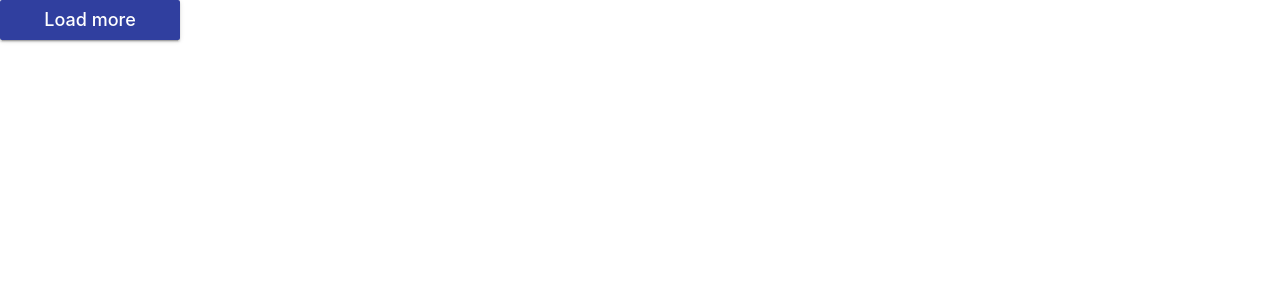
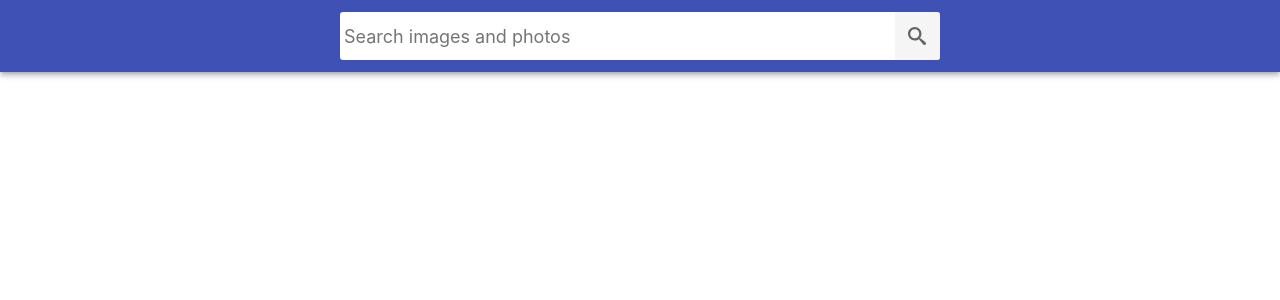
Before and after one commit to Kostya9911/goit-react-hw-03-image-finder, a React (Create React App) app: page / in a window 1280 px wide. Shown: the top 300 px of the page. Built offline with nearby package versions, Linux system fonts and the light colour scheme.

Commit message:
add many codes

```diff
--- a/package.json
+++ b/package.json
@@ -7,8 +7,10 @@
     "@testing-library/jest-dom": "^5.16.3",
     "@testing-library/react": "^12.1.4",
     "@testing-library/user-event": "^13.5.0",
+    "axios": "^1.5.0",
     "react": "^18.1.0",
     "react-dom": "^18.1.0",
+    "react-loader-spinner": "^5.4.5",
     "react-scripts": "5.0.1",
     "web-vitals": "^2.1.3"
   },
--- /dev/null
+++ b/src/api.js
@@ -0,0 +1,12 @@
+import axios from 'axios';
+
+axios.defaults.baseURL = 'https://pixabay.com/api/';
+const KEY = '33109675-647afcf76cb57c4c0eb06a2e1';
+
+export const fetchImages = async (name, page) => {
+  console.log(page);
+  const resp = await axios.get(
+    `?q=${name}&page=${page}&key=${KEY}&image_type=photo&orientation=horizontal&per_page=12`
+  );
+  return resp.data;
+};
--- a/src/components/App.jsx
+++ b/src/components/App.jsx
@@ -1,18 +1,102 @@
 import React, { Component } from 'react';
 // import {Modal} from './Modal/Modal';
-// import { Searchbar } from './Searchbar/Searchbar';
+import { Searchbar } from './Searchbar/Searchbar';
 // import {Loader} from './Loader/Loader';
 import { Button } from './Button/Button';
 import { ImageGallery } from './ImageGallery/ImageGallery';
 
-// import css from '';
+import { fetchImages } from 'api';
+
+import { Audio } from 'react-loader-spinner';
+
+import css from './App.module.css';
 
 export default class App extends Component {
+  state = {
+    query: '',
+    images: [],
+    page: 1,
+    loading: false,
+    error: false,
+    loadMore: false,
+  };
+
+  handleSubmit = evt => {
+    evt.preventDefault();
+    this.setState({
+      query: evt.target.elements.query.value,
+      images: [],
+      page: 1,
+    });
+    evt.target.reset();
+  };
+
+  handleLoadMore = () => {
+    this.setState(prevState => ({ page: prevState.page + 1 }));
+  };
+
+  // async componentDidMount() {
+  //   try {
+  //     this.setState({ loading: true, error: false });
+  //     console.log(this.state.query);
+  //     const arrayImages = await fetchImages(this.state.query);
+  //     this.setState({ images: arrayImages.hits });
+  //     // console.log(arrayImages);
+  //   } catch (error) {
+  //     this.setState({ error: true });
+  //   } finally {
+  //     this.setState({ loading: false });
+  //   }
+  // }
+
+  async componentDidUpdate(prevProps, prevState) {
+    if (
+      this.state.page !== prevState.page ||
+      this.state.query !== prevState.query
+    ) {
+      try {
+        this.setState({ loading: true, error: false });
+
+        const { hits, totalHits } = await fetchImages(
+          this.state.query,
+          this.state.page
+        );
+        // const { hits, totalHits } = arrayImages;
+
+        this.setState(prev => ({
+          images: [...prev.images, ...hits],
+          loadMore: this.state.page < Math.ceil(totalHits / 12),
+        }));
+      } catch (error) {
+        this.setState({ error: true });
+      } finally {
+        this.setState({ loading: false });
+      }
+    }
+  }
+
   render() {
+    // console.log(this.state);
+    const { images, loading, error, loadMore } = this.state;
     return (
-      <div>
-        <ImageGallery></ImageGallery>
-        <Button>Load more</Button>
+      <div className={css.App}>
+        <Searchbar onSubmit={this.handleSubmit}></Searchbar>
+        {loading && (
+          <Audio
+            height="80"
+            width="80"
+            radius="9"
+            color="green"
+            ariaLabel="three-dots-loading"
+            wrapperStyle
+            wrapperClass
+          />
+        )}
+        {error && !loading && <div>!!!ERROR!!!</div>}
+
+        {images.length > 0 && <ImageGallery images={images}></ImageGallery>}
+
+        {loadMore && <Button loadMore={this.handleLoadMore}>Load more</Button>}
       </div>
     );
   }
--- a/src/components/Button/Button.jsx
+++ b/src/components/Button/Button.jsx
@@ -1,8 +1,8 @@
 import css from './Button.module.css';
 
-export const Button = ({ children }) => {
+export const Button = ({ loadMore, children }) => {
   return (
-    <button type="button" className={css.Button}>
+    <button onClick={loadMore} type="button" className={css.Button}>
       {children}
     </button>
   );
--- a/src/components/Button/Button.module.css
+++ b/src/components/Button/Button.module.css
@@ -14,7 +14,7 @@
   line-height: 24px;
   font-style: normal;
   font-weight: 500;
-  min-width: 180px;
+  max-width: 180px;
   box-shadow: 0px 3px 1px -2px rgba(0, 0, 0, 0.2),
     0px 2px 2px 0px rgba(0, 0, 0, 0.14), 0px 1px 5px 0px rgba(0, 0, 0, 0.12);
 }
--- a/src/components/ImageGallery/ImageGallery.jsx
+++ b/src/components/ImageGallery/ImageGallery.jsx
@@ -1,6 +1,12 @@
 import css from './ImageGallery.module.css';
 import { ImageGalleryItem } from '../ImageGalleryItem/ImageGalleryItem';
 
-export const ImageGallery = ({}) => {
-  return <ul className={css.ImageGallery}></ul>;
+export const ImageGallery = ({ images }) => {
+  return (
+    <ul className={css.ImageGallery}>
+      {images.map(image => (
+        <ImageGalleryItem key={image.id} imageUrl={image.webformatURL} />
+      ))}
+    </ul>
+  );
 };
--- a/src/components/ImageGalleryItem/ImageGalleryItem.jsx
+++ b/src/components/ImageGalleryItem/ImageGalleryItem.jsx
@@ -1,9 +1,9 @@
 import css from './ImageGalleryItem.module.css';
 
-export const ImageGalleryItem = ({}) => {
+export const ImageGalleryItem = ({ imageUrl }) => {
   return (
     <li className={css.ImageGalleryItem}>
-      <img src="" alt="" className={css.ImageGalleryItemimage} />
+      <img src={imageUrl} alt="" className={css.ImageGalleryItem_image} />
     </li>
   );
 };
--- a/src/components/ImageGalleryItem/ImageGalleryItem.module.css
+++ b/src/components/ImageGalleryItem/ImageGalleryItem.module.css
@@ -7,14 +7,14 @@
     0px 1px 1px 0px rgba(0, 0, 0, 0.14), 0px 2px 1px -1px rgba(0, 0, 0, 0.12);
 }
 
-.ImageGalleryItemimage {
+.ImageGalleryItem_image {
   width: 100%;
   height: 260px;
   object-fit: cover;
   transition: transform 250ms cubic-bezier(0.4, 0, 0.2, 1);
 }
 
-.ImageGalleryItemimage:hover {
+.ImageGalleryItem_image:hover {
   transform: scale(1.03);
   cursor: zoom-in;
 }
--- a/src/components/Searchbar/Searchbar.jsx
+++ b/src/components/Searchbar/Searchbar.jsx
@@ -1,18 +1,20 @@
+import css from './Searchbar.module.css';
+
 export const Searchbar = ({ onSubmit }) => {
   return (
-    <header class="searchbar">
-      <form class="form">
-        <button type="submit" class="button">
-          <span class="button-label">Search</span>
-        </button>
-
+    <header className={css.Searchbar}>
+      <form onSubmit={onSubmit} className={css.SearchForm}>
         <input
-          class="input"
+          className={css.SearchForm_input}
           type="text"
-          autocomplete="off"
-          autofocus
+          name="query"
+          autoComplete="off"
+          autoFocus
           placeholder="Search images and photos"
         />
+        <button type="submit" className={css.SearchForm_button}>
+          <span className={css.SearchForm_button_label}>Search</span>
+        </button>
       </form>
     </header>
   );
--- a/src/components/Searchbar/Searchbar.module.css
+++ b/src/components/Searchbar/Searchbar.module.css
@@ -33,12 +33,12 @@
   overflow: hidden;
 }
 
-.SearchForm-button {
+.SearchForm_button {
   display: inline-block;
   width: 48px;
   height: 48px;
   border: 0;
-  background-image: url('https://image.flaticon.com/icons/svg/149/149852.svg');
+  background-image: url('./image/search.svg');
   background-size: 40%;
   background-repeat: no-repeat;
   background-position: center;
@@ -48,11 +48,11 @@
   outline: none;
 }
 
-.SearchForm-button:hover {
+.SearchForm_button:hover {
   opacity: 1;
 }
 
-.SearchForm-button-label {
+.SearchForm_button_label {
   position: absolute;
   width: 1px;
   height: 1px;
@@ -64,7 +64,7 @@
   border: 0;
 }
 
-.SearchForm-input {
+.SearchForm_input {
   display: inline-block;
   width: 100%;
   font: inherit;
@@ -75,7 +75,7 @@
   padding-right: 4px;
 }
 
-.SearchForm-input::placeholder {
+.SearchForm_input::placeholder {
   font: inherit;
   font-size: 18px;
 }
--- a/src/index.js
+++ b/src/index.js
@@ -3,8 +3,10 @@ import ReactDOM from 'react-dom/client';
 import App from 'components/App';
 import './index.css';
 
+// import css from './components/App.module.css';
+
 ReactDOM.createRoot(document.getElementById('root')).render(
   <React.StrictMode>
-    <App />
+    <App  />
   </React.StrictMode>
 );
```
Also changed, not shown: src/components/Modal/Modal.jsx (+5 -3 lines), src/components/Searchbar/image/search.svg (added), 1 other file (tests, documents, lock files or other folders).
